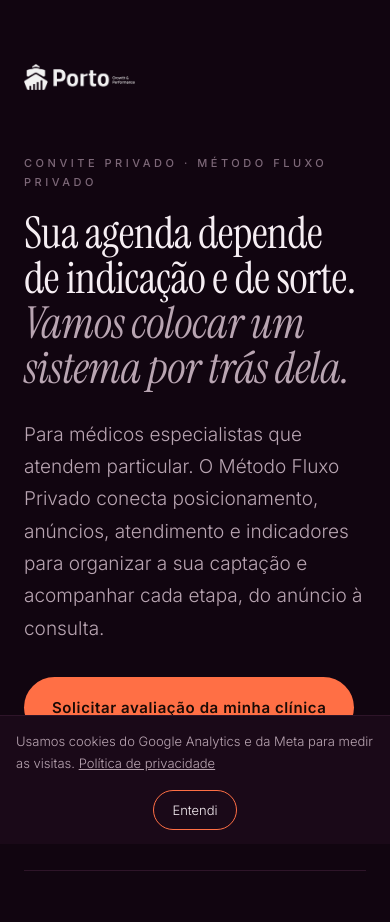
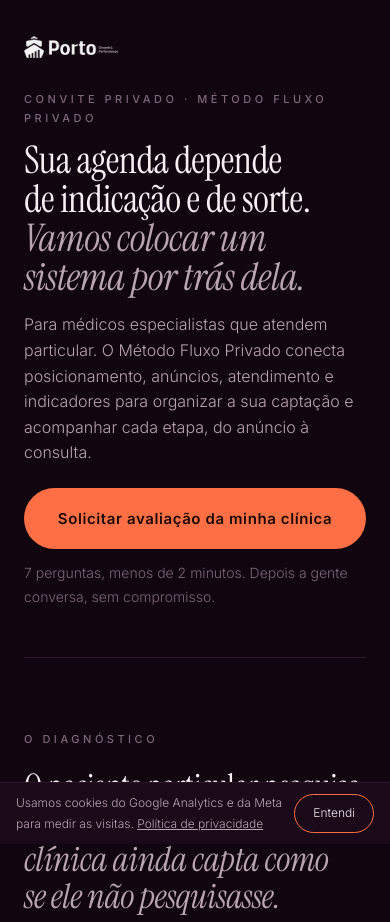
Before and after one commit to matheusporto99/porto-growth-site, a plain HTML site: page fluxo-privado/index.html in a window 390 px wide. Shown: the top 922 px of the page. Drawn offline with Linux system fonts and the light colour scheme.

Commit message:
Fluxo Privado v2: botão do topo visível na primeira tela do celular
Co-Authored-By: Claude Opus 5.5 <noreply@anthropic.com>

```diff
--- a/fluxo-privado/index.html
+++ b/fluxo-privado/index.html
@@ -158,6 +158,17 @@ footer{padding-block:28px;border-top:1px solid var(--line);font-size:12px;color:
 footer a{color:inherit}
 .cookie{position:fixed;left:0;right:0;bottom:0;z-index:20;background:var(--bg-2);border-top:1px solid var(--line);display:flex;gap:16px;align-items:center;justify-content:center;flex-wrap:wrap;padding:14px max(16px,env(safe-area-inset-right,0px)) calc(14px + env(safe-area-inset-bottom,0px)) max(16px,env(safe-area-inset-left,0px));font-size:13px;color:var(--mute)}
 .cookie p{margin:0}
+@media (max-width:560px){
+  .hero{padding-block:28px 48px}
+  .logo{margin-bottom:32px;height:22px}
+  .hero .eyebrow{margin-bottom:14px}
+  h1{font-size:38px}
+  .hero .lead{font-size:16px;margin-top:16px;line-height:1.6}
+  .hero-cta{margin-top:22px}
+  .hero-cta .cta{width:100%}
+  .cookie{flex-wrap:nowrap;gap:12px;justify-content:space-between;font-size:12px;padding-top:10px;padding-bottom:calc(10px + env(safe-area-inset-bottom,0px))}
+  .cookie button{padding:6px 14px;flex:none}
+}
 .cookie button{background:transparent;color:var(--fg);border:1px solid var(--coral);border-radius:999px;padding:8px 18px;font:inherit;cursor:pointer}
 </style>
 <script>
```
